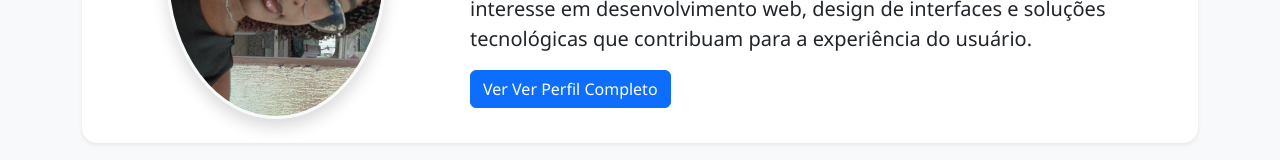
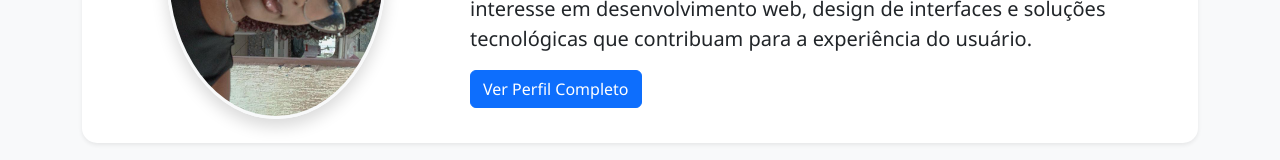
Before and after one commit to EmillyCorvino22/perfil, a plain HTML site: page curriculum online/index.html in a window 1280 px wide. Shown: the part 303-463 px from the top of the page. Drawn offline with nearby package versions, Linux system fonts and the light colour scheme.

Commit message:
mudanca no botao ver perfil.

```diff
--- a/curriculum online/index.html
+++ b/curriculum online/index.html
@@ -96,9 +96,7 @@
                     </p>
 
                     <!-- Botão Bootstrap para aparência mais corporativa -->
-                    <button type="button" class="btn btn-primary" data-bs-toggle="modal" data-bs-target="#meuModal">Ver
-                        Ver Perfil Completo </button>
-
+                    <button type="button" class="btn btn-primary" data-bs-toggle="modal" data-bs-target="#meuModal">Ver Perfil Completo </button>
 
 
                 </div>
```
